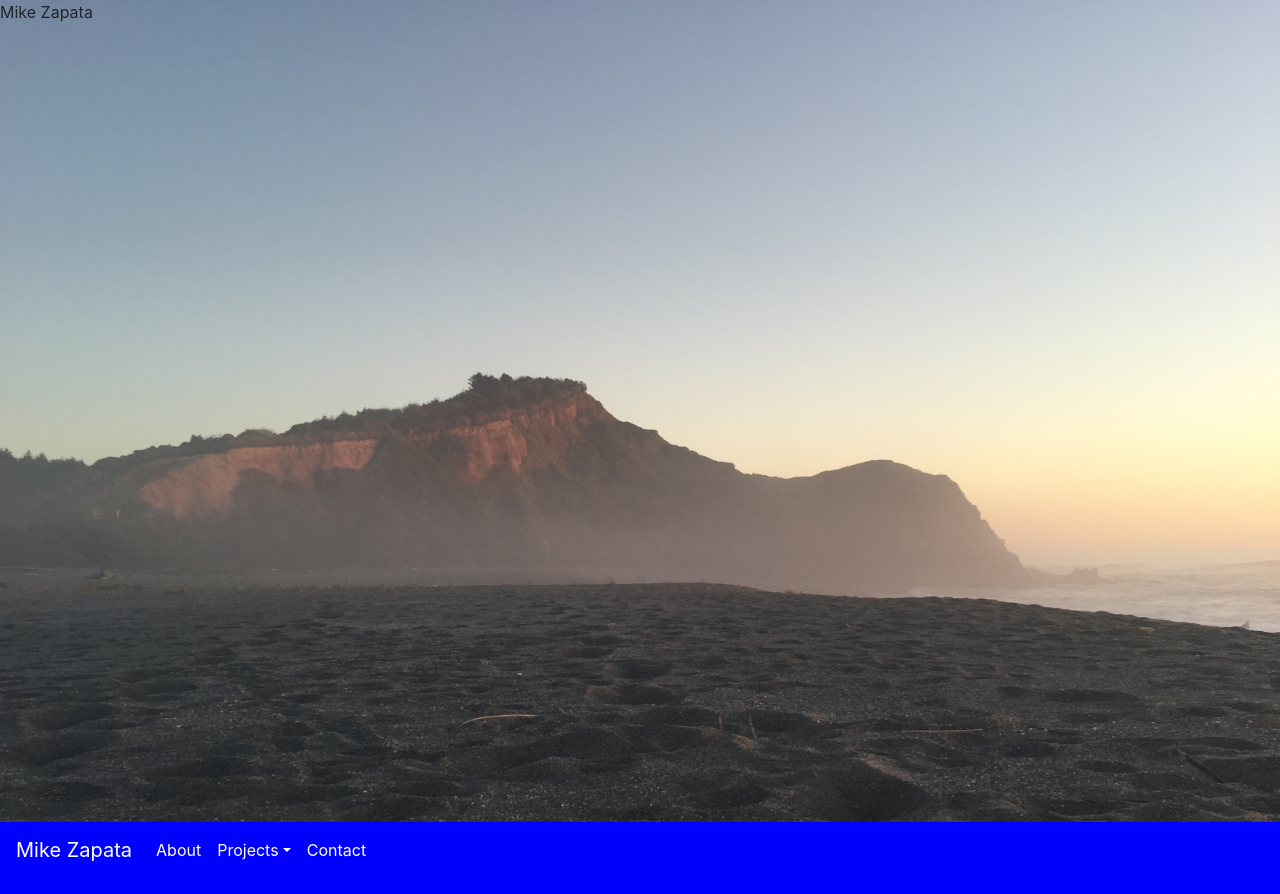
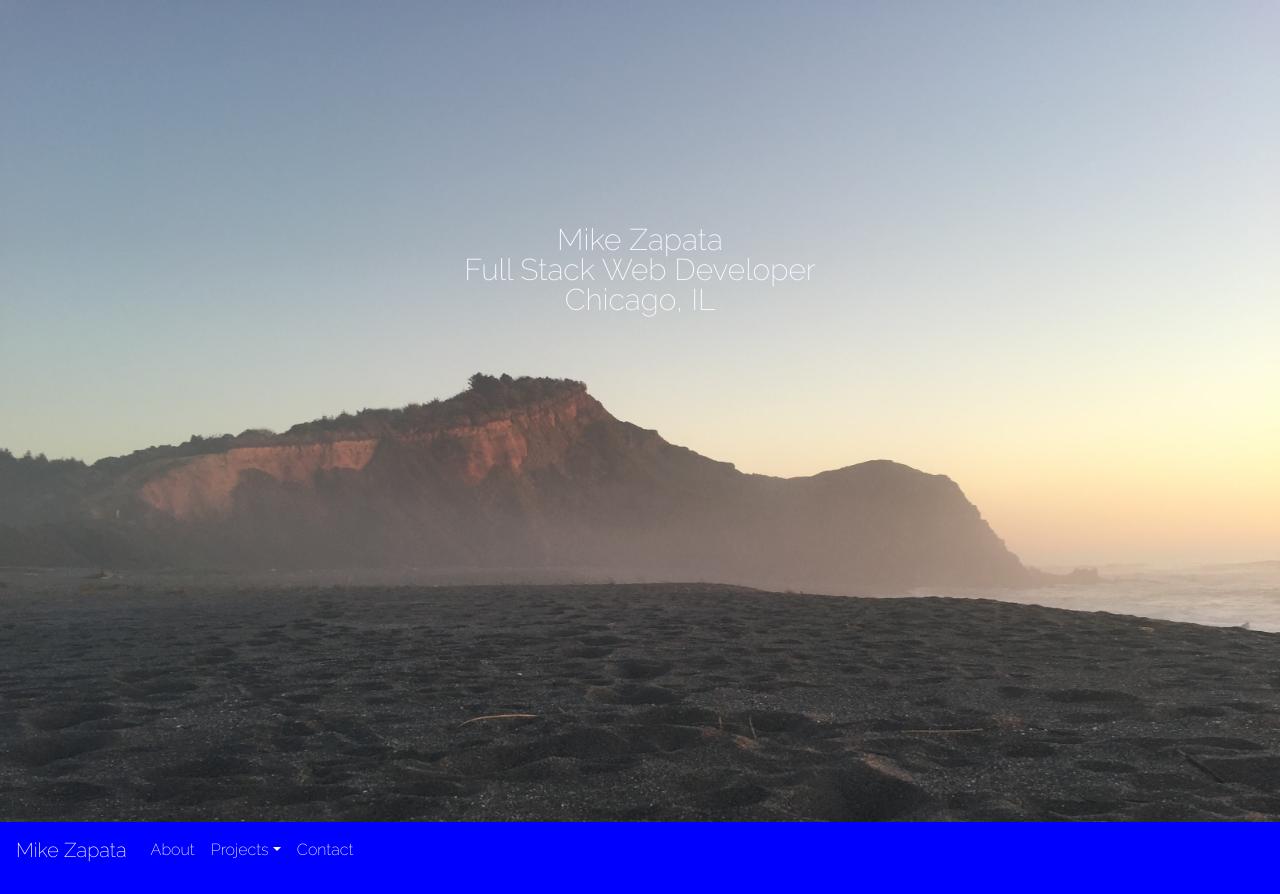
Before and after one commit to zapmi/MZ-portfolio, an Angular app in the folder portfolio/: page / in a window 1280 px wide. Built offline with nearby package versions, Linux system fonts and the light colour scheme.

Commit message:
added font, styled canvas

```diff
--- a/portfolio/src/app/canvas/canvas.component.css
+++ b/portfolio/src/app/canvas/canvas.component.css
@@ -4,4 +4,14 @@
     background-size: cover;
     width: 100%;
     height: 822px;
+    text-align: center;
+    line-height: 30px;
 }
+
+#intro {
+    color: ghostwhite;
+    font-family: 'Raleway', sans-serif;
+    font-size: 30px;
+    font-weight: thin;
+    padding-top: 225px;
+}
--- a/portfolio/src/app/canvas/canvas.component.html
+++ b/portfolio/src/app/canvas/canvas.component.html
@@ -1,5 +1,8 @@
 <div class="canvas">
-    <p>Mike Zapata</p>
-    <!-- <p>Full Stack Web Developer</p> -->
-    <!-- <p>Chicago, IL</p> -->
+    <div id="intro">Mike Zapata
+        <br>
+        Full Stack Web Developer
+        <br>
+        Chicago, IL
+    </div>
 </div>
--- a/portfolio/src/app/header/header.component.css
+++ b/portfolio/src/app/header/header.component.css
@@ -4,4 +4,5 @@ a {
 
 .navbar-toggler {
     color: white;
+
 }
--- a/portfolio/src/index.html
+++ b/portfolio/src/index.html
@@ -1,14 +1,18 @@
 <!doctype html>
 <html lang="en">
+
 <head>
   <meta charset="utf-8">
   <title>M ⌘ Z</title>
   <base href="/">
   <meta name="viewport" content="width=device-width, initial-scale=1">
   <link rel="icon" type="image/x-icon" href="favicon.ico">
+  <link href="https://fonts.googleapis.com/css?family=Raleway:200&display=swap" rel="stylesheet">
   <link rel="stylesheet" href="https://stackpath.bootstrapcdn.com/bootstrap/4.3.1/css/bootstrap.min.css">
 </head>
+
 <body>
   <app-root></app-root>
 </body>
+
 </html>
--- a/portfolio/src/styles.css
+++ b/portfolio/src/styles.css
@@ -2,5 +2,6 @@
 
 body {
     background-color: blue;
+    font-family: 'Raleway', sans-serif;
 
 }
```
